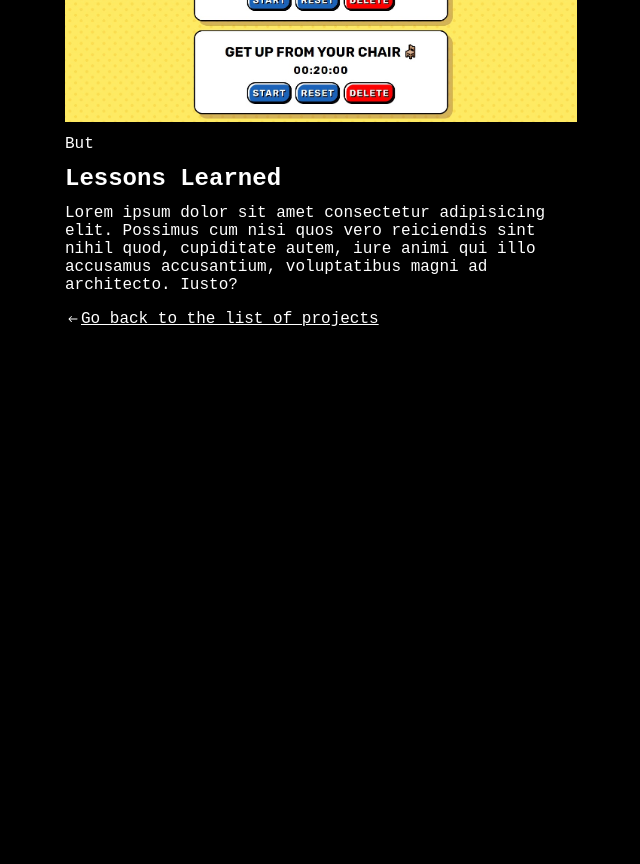
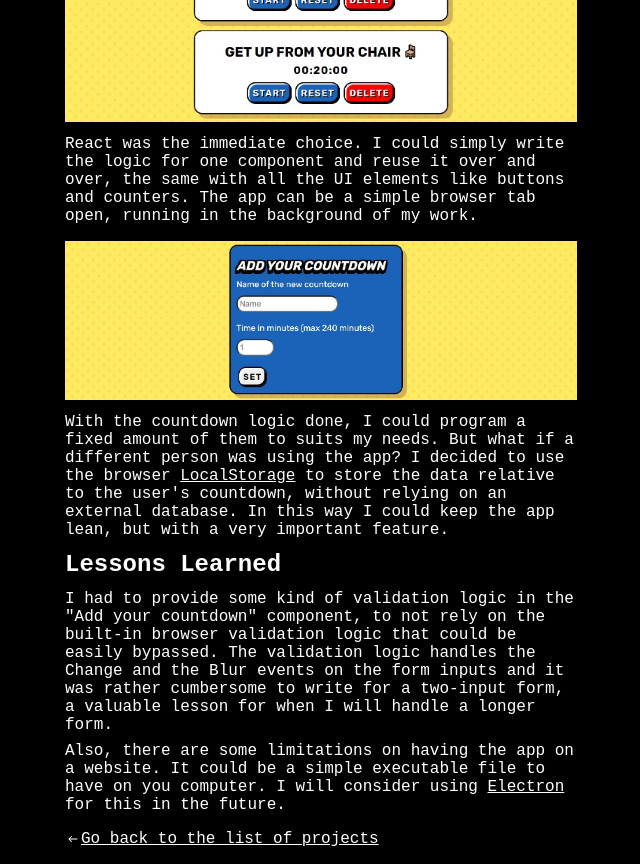
Before and after one commit to damianobacci/portfolio, a Next.js app: page /projects/remembrify in a window 1280 px wide. Shown: the part 880-1744 px from the top of the page, without its empty margins (319-959 px from the left). Before the commit the page ends 1224 px from the top, so only its background shows below. Built offline with nearby package versions, Linux system fonts and the light colour scheme.

Commit message:
Remembrify page finished

```diff
--- a/app/projects/remembrify/page.js
+++ b/app/projects/remembrify/page.js
@@ -15,10 +15,13 @@ export default function Remembrify() {
         title="Remembrify"
         description="Remembrify is a Single Page Application (SPA) made in React. The app allows you to set multiple reminders with a sound alarm, helping you to maintain your health routines while you are at your desk, without losing focus."
       />
-      <OutlineButton icon="code" link="">
+      <OutlineButton
+        icon="code"
+        link="https://github.com/damianobacci/health-routines"
+      >
         View Code
       </OutlineButton>
-      <OutlineButton icon="live" link="">
+      <OutlineButton icon="live" link="https://health-routines.vercel.app/">
         View Live
       </OutlineButton>
       <ProjectImage alt="Remembrify" link="/images/projects/remembrify.jpg" />
@@ -50,7 +53,21 @@ export default function Remembrify() {
         together.
       </p>
       <ProjectImage alt="Remembrify" link="/images/projects/remembrify2.jpg" />
-      <p className="projectParagraph">But</p>
+      <p className="projectParagraph">
+        React was the immediate choice. I could simply write the logic for one
+        component and reuse it over and over, the same with all the UI elements
+        like buttons and counters. The app can be a simple browser tab open,
+        running in the background of my work.
+      </p>
+      <ProjectImage alt="Remembrify" link="/images/projects/remembrify3.jpg" />
+      <p className="projectParagraph">
+        With the countdown logic done, I could program a fixed amount of them to
+        suits my needs. But what if a different person was using the app? I
+        decided to use the browser <a href="">LocalStorage</a> to store the data
+        relative to the user's countdown, without relying on an external
+        database. In this way I could keep the app lean, but with a very
+        important feature.
+      </p>
       {/* <SyntaxHighlighter
         style={atomDark}
         language="javascript"
@@ -59,10 +76,19 @@ export default function Remembrify() {
         {code}
       </SyntaxHighlighter> */}
       <h2 className="projectTitle">Lessons Learned</h2>
-      <p>
-        Lorem ipsum dolor sit amet consectetur adipisicing elit. Possimus cum
-        nisi quos vero reiciendis sint nihil quod, cupiditate autem, iure animi
-        qui illo accusamus accusantium, voluptatibus magni ad architecto. Iusto?
+      <p className="projectParagraph">
+        I had to provide some kind of validation logic in the "Add your
+        countdown" component, to not rely on the built-in browser validation
+        logic that could be easily bypassed. The validation logic handles the
+        Change and the Blur events on the form inputs and it was rather
+        cumbersome to write for a two-input form, a valuable lesson for when I
+        will handle a longer form.
+      </p>
+      <p className="projectParagraph">
+        Also, there are some limitations on having the app on a website. It
+        could be a simple executable file to have on you computer. I will
+        consider using <a href="https://www.electronjs.org/">Electron</a> for
+        this in the future.
       </p>
       <ProjectFooter />
     </main>
```
Also changed, not shown: public/images/projects/remembrify3.jpg (added).
